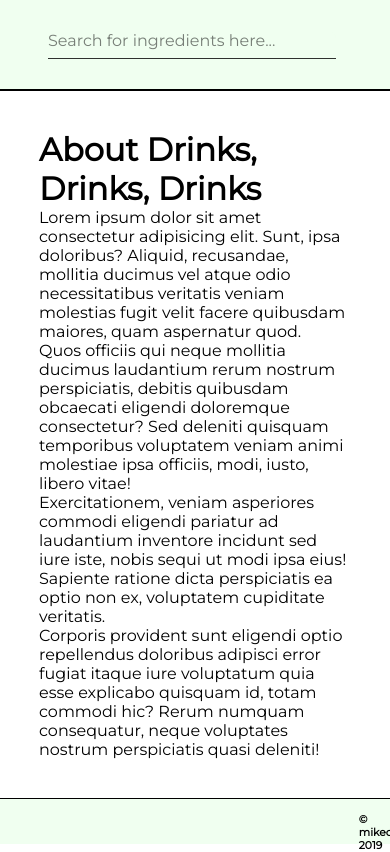
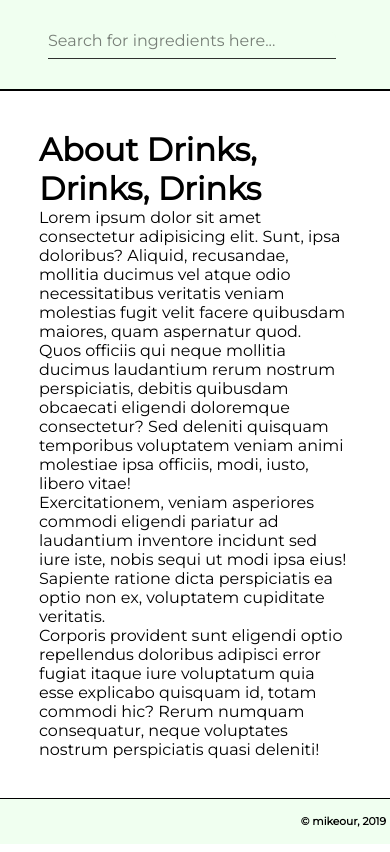
Before and after one commit to mikeour/drinks_drinks_drinks, a React (Vite) app: page /about in a window 390 px wide. Built offline with nearby package versions, Linux system fonts and the light colour scheme.

Commit message:
Added responsive functionality to Footer

```diff
--- a/src/components/Footer/Footer.js
+++ b/src/components/Footer/Footer.js
@@ -7,16 +7,16 @@ const Footer = () => (
   <footer
     css={css`
       grid-area: footer;
-      position: relative;
+      display: flex;
+      justify-content: flex-end;
+      align-items: center;
       border-top: 1px solid black;
       background-color: var(--primary);
     `}
   >
     <h6
       css={css`
-        position: absolute;
-        top: 30%;
-        left: 92%;
+        padding: 0.25rem;
       `}
     >
       ©{" "}
```
